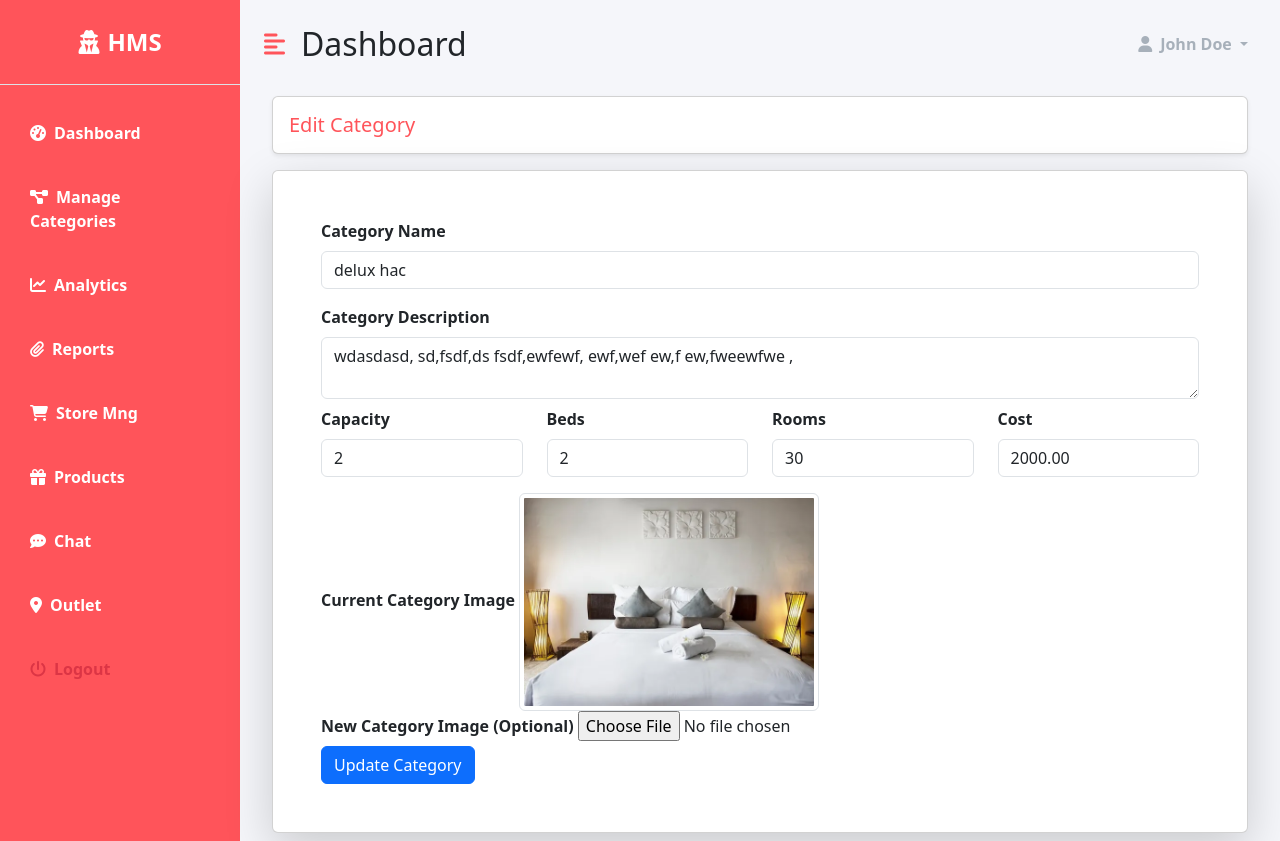
After one commit to cyrus-48/crud-hms-django-app, a Django app: page /dashboard/category/1 in a window 1280 px wide. The commit adds this page. Run offline with Django 5.2, Linux system fonts and the light colour scheme; data comes from the database, SQL or seed files in the repository; both versions use the stored data as it was after the commit; some libraries are stand-ins or nearby versions.

Commit message:
manage categories

```diff
--- a/dashboard/urls.py
+++ b/dashboard/urls.py
@@ -4,5 +4,9 @@ from . import views
 app_name = 'dashboard'
 urlpatterns = [
     path('' , views.index , name='dashboard-index'),
+    path('manage-categories' , views.manage_categories , name='manage-categories'),
+    path('ajax-categories-fetch' , views.ajax_categories_fetch , name='ajax-categories-fetch'),
+    path('category/<int:category_id>' , views.category_detail , name='category-detail'),
+    path('edit-category/' , views.edit_category , name='edit-category'),
 
 ]
--- a/dashboard/views.py
+++ b/dashboard/views.py
@@ -1,12 +1,14 @@
 from hotel.models import *
 from accounts.models import *
 from django.utils import timezone
-from django.http import HttpResponse, HttpResponseRedirect
+from django.http import HttpResponse, HttpResponseRedirect , JsonResponse
 from django.urls import reverse
 from django.contrib.auth.decorators import login_required, permission_required
 from django.shortcuts import render, get_object_or_404
 from django.contrib.admin.views.decorators import staff_member_required
 from django.contrib.auth.decorators import login_required
+from django.core.serializers import serialize
+
 
 
 @login_required(login_url='accounts:login')
@@ -36,3 +38,67 @@ def index(request):
     }
 
     return render(request, 'dashboard/home.html' ,  context)
+
+# manage  rooms view
+@login_required(login_url='accounts:login')
+@staff_member_required(login_url='accounts:login')
+def manage_categories(request):
+    categories = RoomCategory.objects.all()
+    context = {
+        'categories': categories,
+    }
+    return render(request, 'dashboard/hotel/manage_categories.html', context)
+
+def ajax_categories_fetch(request):
+    categories = RoomCategory.objects.all()
+    data = []
+
+    for category in categories:
+        data.append({
+            'id': category.id,
+            'name': category.name,
+            'image': category.image.url,
+            'cost': category.cost,
+            'date': category.added_on.strftime('%b %d, %Y'),
+            'rooms': category.rooms,
+            'beds': category.beds,
+            'capacity': category.capacity,
+
+        })
+
+    return JsonResponse({'data': data})
+
+def category_detail(request, category_id):
+    category = get_object_or_404(RoomCategory, pk=category_id)
+    context = {
+        'category': category,
+    }
+    return render(request, 'dashboard/hotel/edit_category.html', context)
+
+
+def edit_category(request ):
+   if request.method == 'POST':
+       category_id = request.POST['category_id']
+       try:
+            category = RoomCategory.objects.get(id=category_id)
+            category.name = request.POST['name']
+            category.cost = request.POST['cost']
+            category.beds = request.POST['beds']
+            category.rooms = request.POST['rooms']
+            category.capacity = request.POST['capacity']
+            category.description = request.POST['description']
+            if 'new_image' in request.FILES:
+                 category.image = request.FILES['new_image']
+
+            category.save()
+            success_message = 'Category updated successfully'
+            return HttpResponseRedirect(reverse('dashboard:category-detail', args=(category.id,)) + f'?success_message={success_message}')
+
+
+       except Exception as e:
+            error_message = 'Error occurred while updating category'
+            return HttpResponseRedirect(reverse('dashboard:category-detail', args=(category.id,)) + f'?error_message={error_message}')
+
+   else:
+        error_message = 'Invalid request'
+        return HttpResponseRedirect(reverse('dashboard:category-detail', args=(category.id,)) + f'?error_message={error_message}')
--- a/templates/dashboard/base.html
+++ b/templates/dashboard/base.html
@@ -11,6 +11,8 @@
     <link rel="stylesheet" href="https://cdnjs.cloudflare.com/ajax/libs/font-awesome/6.5.1/css/all.min.css"
           integrity="sha512-DTOQO9RWCH3ppGqcWaEA1BIZOC6xxalwEsw9c2QQeAIftl+Vegovlnee1c9QX4TctnWMn13TZye+giMm8e2LwA=="
           crossorigin="anonymous" referrerpolicy="no-referrer" />
+    <link rel="stylesheet" type="text/css" href="https://cdn.datatables.net/1.11.5/css/jquery.dataTables.css">
+
 
     <link rel="stylesheet" href="{%  static 'dashboard/style.css' %}">
 
@@ -22,10 +24,10 @@
             <div class="sidebar-heading text-center py-4  text-white fs-4 fw-bold text-uppercase border-bottom"><i
                     class="fas fa-user-secret me-2"></i>HMS</div>
             <div class="list-group list-group-flush my-3">
-                <a href="#" class="list-group-item list-group-item-action bg-transparent text-white active"><i
+                <a href="{% url 'dashboard:dashboard-index' %}" class="list-group-item list-group-item-action bg-transparent text-white active"><i
                         class="fas fa-tachometer-alt me-2"></i>Dashboard</a>
-                <a href="#" class="list-group-item list-group-item-action bg-transparent text-white fw-bold"><i
-                        class="fas fa-project-diagram me-2"></i>Projects</a>
+                <a href="{% url 'dashboard:manage-categories' %}" class="list-group-item list-group-item-action bg-transparent text-white fw-bold"><i
+                        class="fas fa-project-diagram me-2"></i>Manage Categories</a>
                 <a href="#" class="list-group-item list-group-item-action bg-transparent text-white fw-bold"><i
                         class="fas fa-chart-line me-2"></i>Analytics</a>
                 <a href="#" class="list-group-item list-group-item-action bg-transparent text-white fw-bold"><i
@@ -85,7 +87,11 @@
     </div>
     <!-- /#page-content-wrapper -->
     </div>
+    <!-- jQuery -->
+<script type="text/javascript" charset="utf8" src="https://code.jquery.com/jquery-3.6.0.min.js"></script>
 
+<!-- DataTables JS -->
+<script type="text/javascript" charset="utf8" src="https://cdn.datatables.net/1.11.5/js/jquery.dataTables.js"></script>
     <script src="https://cdn.jsdelivr.net/npm/bootstrap@5.0.0-beta3/dist/js/bootstrap.bundle.min.js"></script>
     <script>
         var el = document.getElementById("wrapper");
--- /dev/null
+++ b/templates/dashboard/hotel/edit_category.html
@@ -0,0 +1,68 @@
+{% extends 'dashboard/base.html' %}
+{% load static %}
+{% block title %}Edit Category{% endblock %}
+{% block content %}
+    <div class="row">
+        <div class="col-md-12">
+            <h5 class=" m-2 primary-text card shadow-sm p-3">Edit Category</h5>
+        </div>
+    </div>
+    <div class="card shadow-lg m-2">
+        <div class="col-md-12 p-5">
+            <form method="post" action="{% url 'dashboard:edit-category' %}" enctype="multipart/form-data">
+                {% csrf_token %}
+                {% include 'dashboard/message_include.html' %}
+                <input type="hidden" name="category_id" value="{{ category.id }}">
+                <div class="mb-3">
+                <div class="form-group">
+                    <label for="name"  class="form-label fw-bold">Category Name</label>
+                    <input type="text" class="form-control" id="name" name="name" value="{{ category.name }}" required>
+                </div>
+            </div>
+                <div class="form-group">
+                    <label for="description" class="form-label fw-bold">Category Description</label>
+                    <textarea class="form-control" id="description" name="description" required>{{ category.description }}</textarea>
+                </div>
+                <div class="row mt-2">
+                    <div class="mb-3 col-md-3 col-xl-3 col-sm-6 ">
+                    <div class="form-group">
+                        <label for="capacity" class="form-label fw-bold">Capacity</label>
+                        <input type="number" class="form-control" id="capacity" name="capacity" value="{{ category.capacity }}" required>
+                    </div>
+                </div>
+                    <div class="mb-3 col-md-3 col-xl-3 col-sm-6">
+                    <div class="form-group">
+                        <label for="beds" class="form-label fw-bold">Beds</label>
+                        <input type="number" class="form-control" id="beds" name="beds" value="{{ category.beds }}" required>
+                    </div>
+                    </div>
+                    <div class="mb-3 col-md-3 col-xl-3 col-sm-6">
+                    <div class="form-group">
+                        <label for="rooms" class="form-label fw-bold">Rooms</label>
+                        <input type="number" class="form-control" id="rooms" name="rooms" value="{{ category.rooms }}" required>
+                    </div>
+                </div>
+                    <div class="mb-3 col-md-3 col-xl-3 col-sm-6">
+                    <div class="form-group" >
+                        <label for="cost" class="form-label fw-bold">Cost</label>
+                        <input type="text" class="form-control" id="cost" name="cost" value="{{ category.cost }}" required>
+                    </div>
+                    </div
+                </div>
+
+                <div class="form-group">
+                    <label for="image" class="form-label fw-bold">Current Category Image</label>
+                    <img src="{{ category.image.url }}" alt="{{ category.name }}" class="img-thumbnail" width="300px">
+                </div>
+                <div class="form-group">
+                    <label for="new_image"class="form-label fw-bold">New Category Image (Optional)</label>
+                    <input type="file" class="form-control-file" id="image" name="new_image">
+                </div>
+
+                <div class="form-group">
+                    <button type="submit" class="btn btn-primary">Update Category</button>
+                </div>
+            </form>
+        </div>
+    </div>
+{% endblock %}
--- /dev/null
+++ b/templates/dashboard/message_include.html
@@ -0,0 +1,10 @@
+{% if request.GET.success_message%}
+<div class="alert alert-success" role="alert">
+    {{ request.GET.success_message }}
+</div>
+{% endif %}
+{% if request.GET.error_message%}
+<div class="alert alert-danger" role="alert">
+    {{ request.GET.error_message }}
+</div>
+{% endif %}
```
Also changed, not shown: templates/dashboard/hotel/manage_categories.html (added, +70 -0 lines), templates/dashboard/hotel/manage_hotel.html (added, +49 -0 lines), db.sqlite3.
